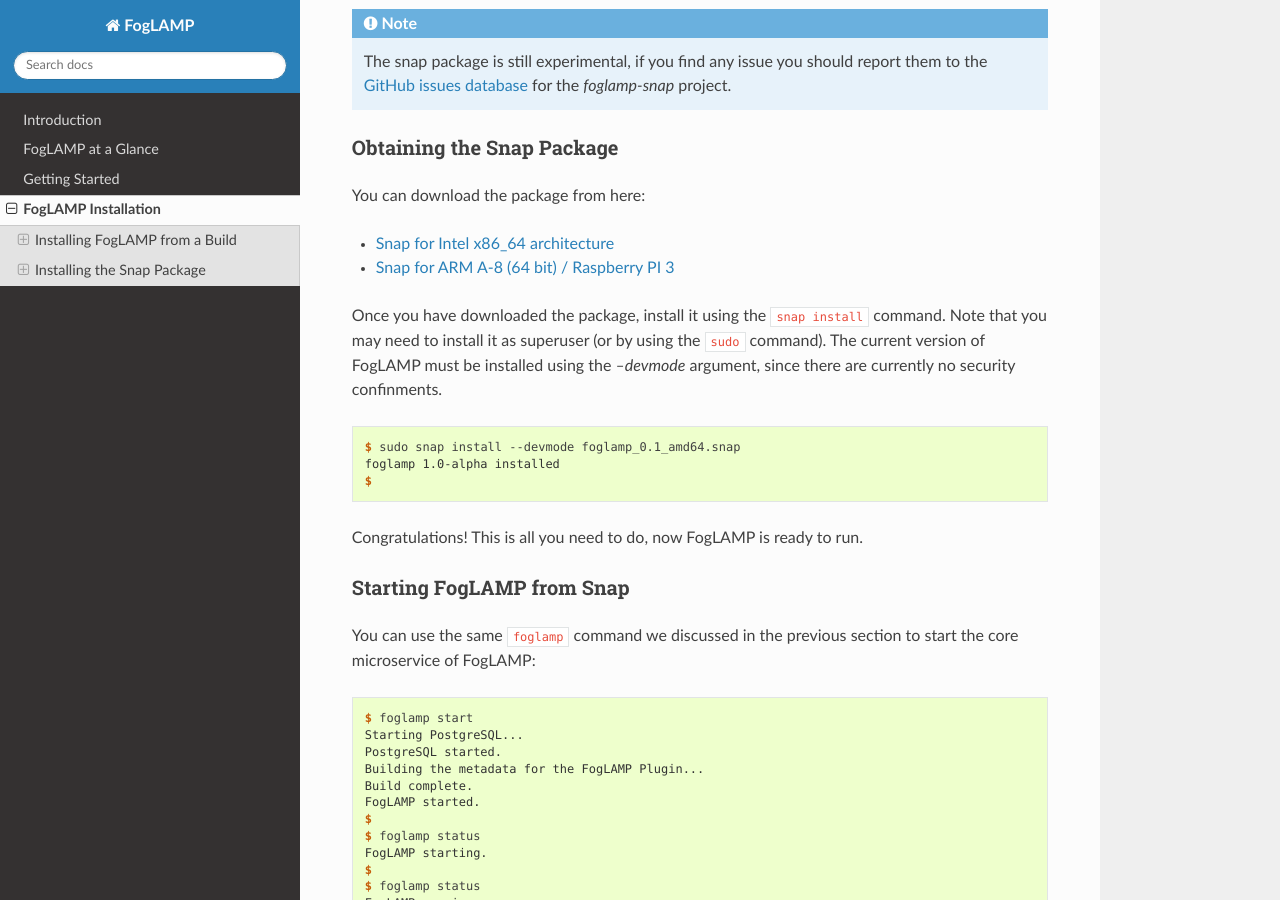
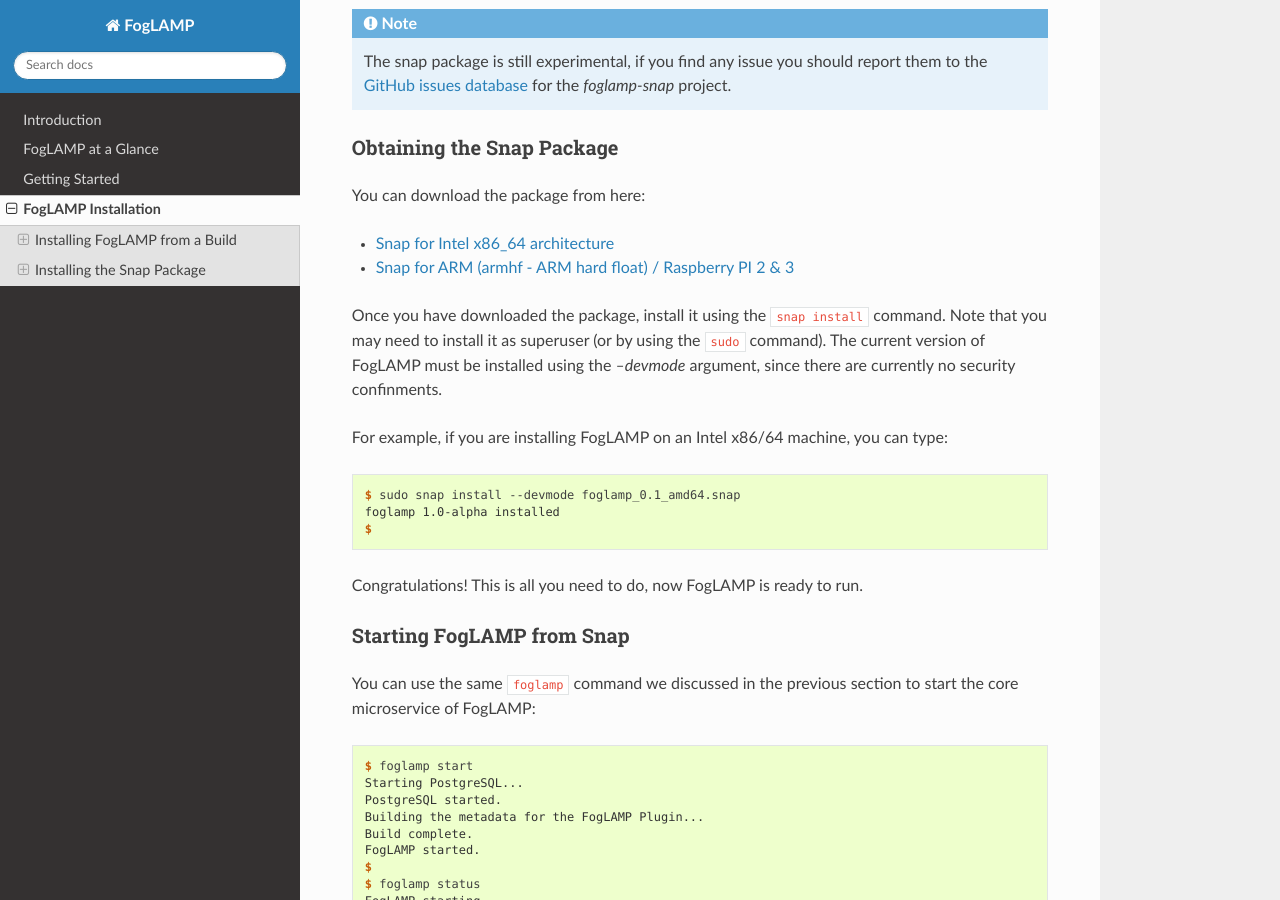
Before and after one commit to fledge-iot/fledge, a Sphinx documentation site: the page built from docs/04_installation.rst, in a window 1280 px wide and 900 px high, scrolled down 3196 px. Built offline with Sphinx 7.4.7 and the Read the Docs theme 2.0.0, drawn with Linux system fonts in a browser that asks for light colours.

Commit message:
fixed URL and typos

```diff
--- a/docs/04_installation.rst
+++ b/docs/04_installation.rst
@@ -32,7 +32,7 @@
 
 .. |ARM Package| raw:: html
 
-   <a href=https://s3.amazonaws.com/foglamp/snaps/x86_64/foglamp_1.0-alpha_amd64.snap" target="_blank">Snap for ARM A-8 (64 bit) / Raspberry PI 3</a>
+   <a href="https://s3.amazonaws.com/foglamp/snaps/armhf/foglamp_1.0-alpha_armhf.snap" target="_blank">Snap for ARM (armhf - ARM hard float) / Raspberry PI 2 & 3</a>
 
 
 
@@ -200,6 +200,8 @@ You can download the package from here:
 
 Once you have downloaded the package, install it using the ``snap install`` command. Note that you may need to install it as superuser (or by using the ``sudo`` command). The current version of FogLAMP must be installed using the *--devmode* argument, since there are currently no security confinments.
 
+For example, if you are installing FogLAMP on an Intel x86/64 machine, you can type:
+
 .. code-block:: console
 
   $ sudo snap install --devmode foglamp_0.1_amd64.snap
```
